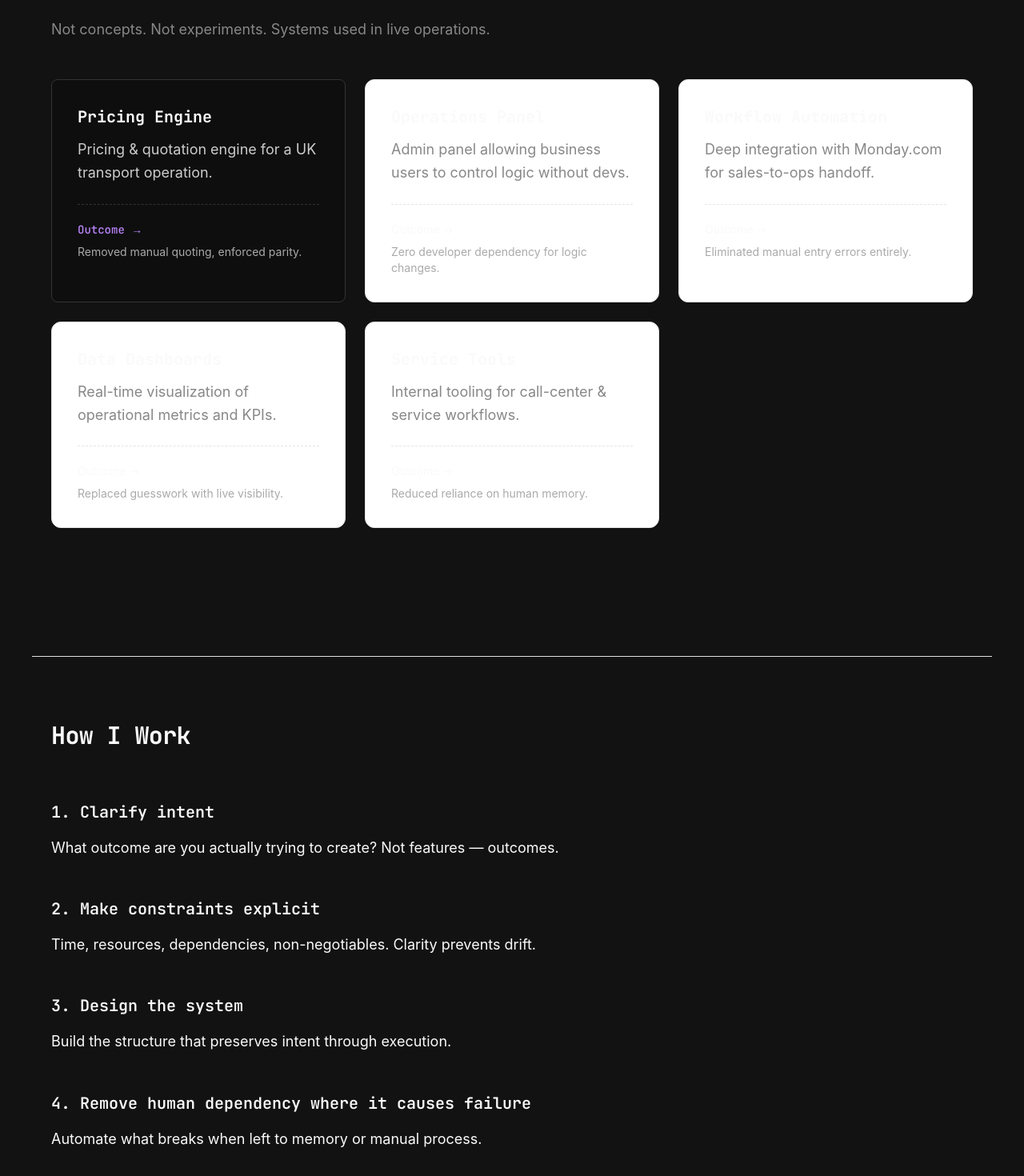
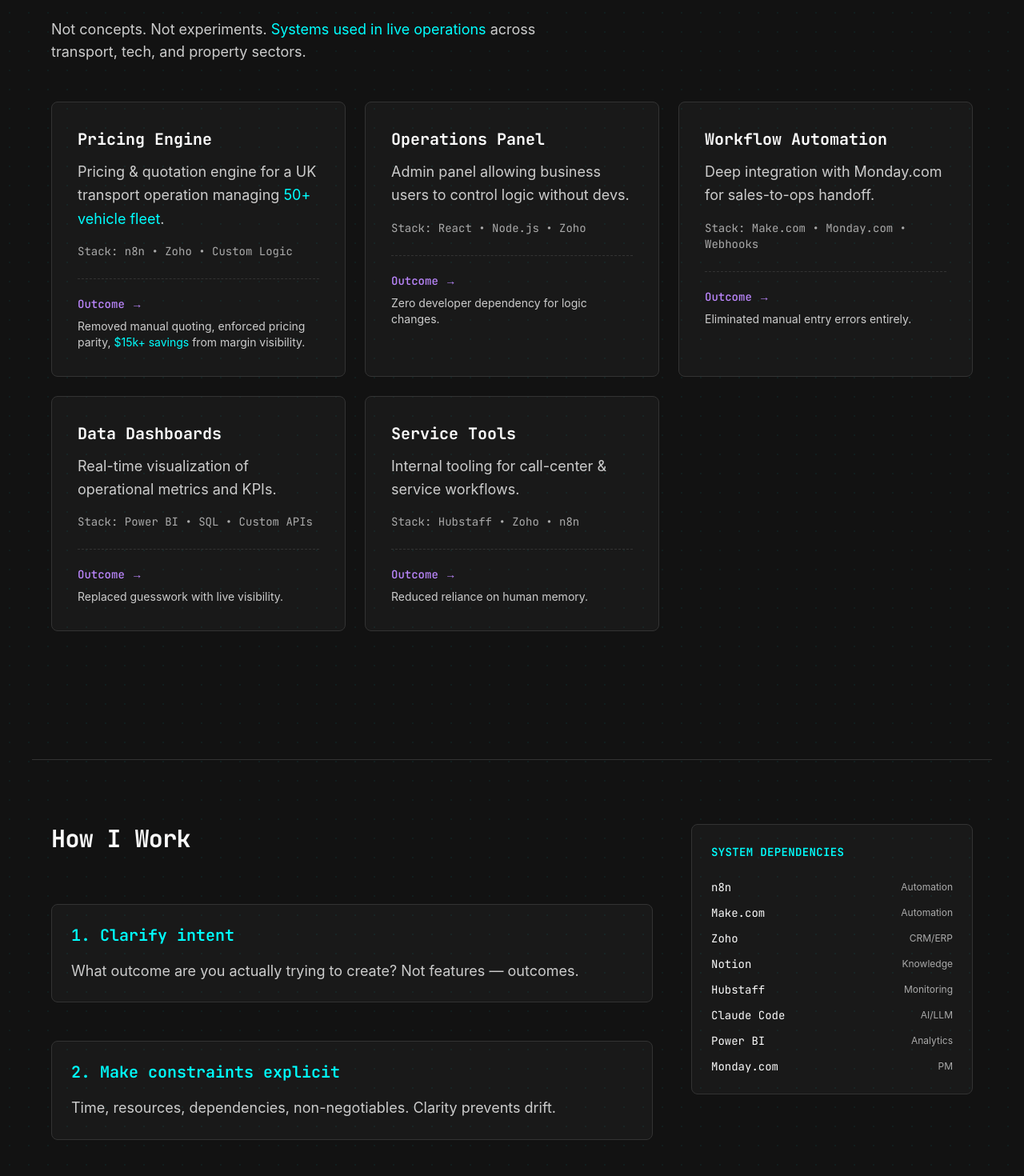
Before and after one commit to ismailchoudhry332-pixel/portfolio-platform, a Next.js app: page / in a window 1280 px wide. Shown: the part 2660-4130 px from the top of the page at 80% size. Built offline with nearby package versions, Linux system fonts and the light colour scheme.

Commit message:
feat: implement bento grid layout, dark cards, dot-matrix bg, tech stack sidebar

```diff
--- a/app/globals.css
+++ b/app/globals.css
@@ -15,6 +15,9 @@
     line-height: 1.6;
     -webkit-font-smoothing: antialiased;
     -moz-osx-font-smoothing: grayscale;
+    /* Dot-matrix background pattern */
+    background-image: radial-gradient(rgba(0, 255, 255, 0.05) 1px, transparent 1px);
+    background-size: 24px 24px;
   }
 
   h1,
@@ -42,9 +45,62 @@
   button {
     font-family: inherit;
   }
+}
 
-  /* Terminal-style container utility */
+@layer components {
+
+  /* Terminal-style border */
   .terminal-border {
     border: 1px solid #333;
   }
+
+  /* Bento Box container - dark glass effect */
+  .bento-box {
+    background: rgba(255, 255, 255, 0.03);
+    border: 1px solid #333;
+    border-radius: 8px;
+    transition: all 0.3s ease;
+  }
+
+  .bento-box:hover {
+    box-shadow: 0 0 20px rgba(0, 255, 255, 0.15);
+    border-color: #444;
+  }
+
+  /* 12-column grid utility */
+  .grid-12 {
+    display: grid;
+    grid-template-columns: repeat(12, 1fr);
+    gap: 1.5rem;
+  }
+
+  /* Typewriter animation */
+  @keyframes typewriter {
+    from {
+      width: 0;
+    }
+
+    to {
+      width: 100%;
+    }
+  }
+
+  @keyframes blink-caret {
+
+    from,
+    to {
+      border-color: transparent;
+    }
+
+    50% {
+      border-color: #00FFFF;
+    }
+  }
+
+  .typewriter {
+    overflow: hidden;
+    white-space: nowrap;
+    border-right: 3px solid #00FFFF;
+    animation: typewriter 3s steps(40, end), blink-caret 0.75s step-end infinite;
+  }
 }
--- a/app/page.tsx
+++ b/app/page.tsx
@@ -1,6 +1,7 @@
 import Link from "next/link";
 import CTA from "@/components/CTA";
 import EmphasisBlock from "@/components/EmphasisBlock";
+import TechStack from "@/components/TechStack";
 
 export default function Home() {
   return (
@@ -74,106 +75,116 @@
       </section>
 
       {/* Systems I've Shipped - 80px margin */}
-      <section className="max-w-[1200px] mx-auto px-6 py-20 mt-20 border-t border-[#E0E0E0]">
+      <section className="max-w-[1200px] mx-auto px-6 py-20 mt-20 border-t border-border">
         <div className="max-w-[1200px]">
-          <h2 className="text-3xl mb-8 font-bold font-serif">Systems I've Shipped</h2>
-          <p className="text-lg mb-12 text-accent max-w-[680px]">
-            Not concepts. Not experiments. Systems used in live operations.
+          <h2 className="text-3xl mb-8 font-bold">Systems I've Shipped</h2>
+          <p className="text-lg mb-12 text-foreground-muted max-w-[680px]">
+            Not concepts. Not experiments. <span className="text-accent-cyan">Systems used in live operations</span> across transport, tech, and property sectors.
           </p>
 
           <div className="grid grid-cols-1 md:grid-cols-2 lg:grid-cols-3 gap-6">
-            {/* Card 1 */}
-            <div className="group p-8 terminal-border rounded-lg bg-black/20 hover:bg-black/40 hover:-translate-y-1 transition-all duration-300">
+            {/* Card 1 - Pricing Engine */}
+            <div className="group p-8 bento-box hover:-translate-y-1 transition-all duration-300">
               <h3 className="text-xl font-bold mb-3 group-hover:text-accent-cyan transition-colors font-mono">Pricing Engine</h3>
-              <p className="text-foreground-muted mb-6 leading-relaxed">
-                Pricing & quotation engine for a UK transport operation.
+              <p className="text-foreground-muted mb-4 leading-relaxed">
+                Pricing & quotation engine for a UK transport operation managing <span className="text-accent-cyan">50+ vehicle fleet</span>.
               </p>
+              <p className="text-sm text-accent-light mb-6 font-mono">Stack: n8n • Zoho • Custom Logic</p>
               <div className="pt-4 border-t border-dashed border-border">
                 <span className="text-sm font-medium text-accent-purple font-mono">Outcome →</span>
-                <p className="text-sm mt-1 text-accent-light">Removed manual quoting, enforced parity.</p>
+                <p className="text-sm mt-1 text-foreground-muted">Removed manual quoting, enforced pricing parity, <span className="text-accent-cyan">$15k+ savings</span> from margin visibility.</p>
               </div>
             </div>
 
-            {/* Card 2 */}
-            <div className="group p-8 rounded-xl border border-[#E5E5E5] bg-white hover:shadow-lg hover:-translate-y-1 transition-all duration-300">
-              <h3 className="text-xl font-bold mb-3 group-hover:text-signal transition-colors">Operations Panel</h3>
-              <p className="text-accent mb-6 leading-relaxed">
+            {/* Card 2 - Operations Panel */}
+            <div className="group p-8 bento-box hover:-translate-y-1 transition-all duration-300">
+              <h3 className="text-xl font-bold mb-3 group-hover:text-accent-cyan transition-colors font-mono">Operations Panel</h3>
+              <p className="text-foreground-muted mb-4 leading-relaxed">
                 Admin panel allowing business users to control logic without devs.
               </p>
-              <div className="pt-4 border-t border-dashed border-[#E5E5E5]">
-                <span className="text-sm font-medium text-signal">Outcome →</span>
-                <p className="text-sm mt-1 text-accent-light">Zero developer dependency for logic changes.</p>
+              <p className="text-sm text-accent-light mb-6 font-mono">Stack: React • Node.js • Zoho</p>
+              <div className="pt-4 border-t border-dashed border-border">
+                <span className="text-sm font-medium text-accent-purple font-mono">Outcome →</span>
+                <p className="text-sm mt-1 text-foreground-muted">Zero developer dependency for logic changes.</p>
               </div>
             </div>
 
-            {/* Card 3 */}
-            <div className="group p-8 rounded-xl border border-[#E5E5E5] bg-white hover:shadow-lg hover:-translate-y-1 transition-all duration-300">
-              <h3 className="text-xl font-bold mb-3 group-hover:text-signal transition-colors">Workflow Automation</h3>
-              <p className="text-accent mb-6 leading-relaxed">
+            {/* Card 3 - Workflow Automation */}
+            <div className="group p-8 bento-box hover:-translate-y-1 transition-all duration-300">
+              <h3 className="text-xl font-bold mb-3 group-hover:text-accent-cyan transition-colors font-mono">Workflow Automation</h3>
+              <p className="text-foreground-muted mb-4 leading-relaxed">
                 Deep integration with Monday.com for sales-to-ops handoff.
               </p>
-              <div className="pt-4 border-t border-dashed border-[#E5E5E5]">
-                <span className="text-sm font-medium text-signal">Outcome →</span>
-                <p className="text-sm mt-1 text-accent-light">Eliminated manual entry errors entirely.</p>
+              <p className="text-sm text-accent-light mb-6 font-mono">Stack: Make.com • Monday.com • Webhooks</p>
+              <div className="pt-4 border-t border-dashed border-border">
+                <span className="text-sm font-medium text-accent-purple font-mono">Outcome →</span>
+                <p className="text-sm mt-1 text-foreground-muted">Eliminated manual entry errors entirely.</p>
               </div>
             </div>
 
-            {/* Card 4 */}
-            <div className="group p-8 rounded-xl border border-[#E5E5E5] bg-white hover:shadow-lg hover:-translate-y-1 transition-all duration-300">
-              <h3 className="text-xl font-bold mb-3 group-hover:text-signal transition-colors">Data Dashboards</h3>
-              <p className="text-accent mb-6 leading-relaxed">
+            {/* Card 4 - Data Dashboards */}
+            <div className="group p-8 bento-box hover:-translate-y-1 transition-all duration-300">
+              <h3 className="text-xl font-bold mb-3 group-hover:text-accent-cyan transition-colors font-mono">Data Dashboards</h3>
+              <p className="text-foreground-muted mb-4 leading-relaxed">
                 Real-time visualization of operational metrics and KPIs.
               </p>
-              <div className="pt-4 border-t border-dashed border-[#E5E5E5]">
-                <span className="text-sm font-medium text-signal">Outcome →</span>
-                <p className="text-sm mt-1 text-accent-light">Replaced guesswork with live visibility.</p>
+              <p className="text-sm text-accent-light mb-6 font-mono">Stack: Power BI • SQL • Custom APIs</p>
+              <div className="pt-4 border-t border-dashed border-border">
+                <span className="text-sm font-medium text-accent-purple font-mono">Outcome →</span>
+                <p className="text-sm mt-1 text-foreground-muted">Replaced guesswork with live visibility.</p>
               </div>
             </div>
 
-            {/* Card 5 */}
-            <div className="group p-8 rounded-xl border border-[#E5E5E5] bg-white hover:shadow-lg hover:-translate-y-1 transition-all duration-300 md:col-span-2 lg:col-span-1">
-              <h3 className="text-xl font-bold mb-3 group-hover:text-signal transition-colors">Service Tools</h3>
-              <p className="text-accent mb-6 leading-relaxed">
+            {/* Card 5 - Service Tools */}
+            <div className="group p-8 bento-box hover:-translate-y-1 transition-all duration-300 md:col-span-2 lg:col-span-1">
+              <h3 className="text-xl font-bold mb-3 group-hover:text-accent-cyan transition-colors font-mono">Service Tools</h3>
+              <p className="text-foreground-muted mb-4 leading-relaxed">
                 Internal tooling for call-center & service workflows.
               </p>
-              <div className="pt-4 border-t border-dashed border-[#E5E5E5]">
-                <span className="text-sm font-medium text-signal">Outcome →</span>
-                <p className="text-sm mt-1 text-accent-light">Reduced reliance on human memory.</p>
+              <p className="text-sm text-accent-light mb-6 font-mono">Stack: Hubstaff • Zoho • n8n</p>
+              <div className="pt-4 border-t border-dashed border-border">
+                <span className="text-sm font-medium text-accent-purple font-mono">Outcome →</span>
+                <p className="text-sm mt-1 text-foreground-muted">Reduced reliance on human memory.</p>
               </div>
             </div>
           </div>
         </div>
       </section>
 
-      {/* How I Work - 80px margin */}
-      <section className="max-w-[1200px] mx-auto px-6 py-20 mt-20 border-t border-[#E0E0E0]">
-        <div className="max-w-[680px]">
+      {/* How I Work - with Tech Stack Sidebar */}
+      <section className="max-w-[1200px] mx-auto px-6 py-20 mt-20 border-t border-border">
+        <div className="grid grid-cols-1 lg:grid-cols-12 gap-12">
+          <div className="lg:col-span-8">
             <h2 className="text-3xl mb-16">How I Work</h2>
             <div className="space-y-12">
-            <div>
-              <h3 className="text-xl mb-4">1. Clarify intent</h3>
-              <p className="text-lg leading-relaxed">
+              <div className="bento-box p-6">
+                <h3 className="text-xl mb-4 font-mono text-accent-cyan">1. Clarify intent</h3>
+                <p className="text-lg leading-relaxed text-foreground-muted">
                   What outcome are you actually trying to create? Not features — outcomes.
                 </p>
               </div>
-            <div>
-              <h3 className="text-xl mb-4">2. Make constraints explicit</h3>
-              <p className="text-lg leading-relaxed">
+              <div className="bento-box p-6">
+                <h3 className="text-xl mb-4 font-mono text-accent-cyan">2. Make constraints explicit</h3>
+                <p className="text-lg leading-relaxed text-foreground-muted">
                   Time, resources, dependencies, non-negotiables. Clarity prevents drift.
                 </p>
               </div>
-            <div>
-              <h3 className="text-xl mb-4">3. Design the system</h3>
-              <p className="text-lg leading-relaxed">
+              <div className="bento-box p-6">
+                <h3 className="text-xl mb-4 font-mono text-accent-cyan">3. Design the system</h3>
+                <p className="text-lg leading-relaxed text-foreground-muted">
                   Build the structure that preserves intent through execution.
                 </p>
               </div>
-            <div>
-              <h3 className="text-xl mb-4">4. Remove human dependency where it causes failure</h3>
-              <p className="text-lg leading-relaxed">
+              <div className="bento-box p-6">
+                <h3 className="text-xl mb-4 font-mono text-accent-cyan">4. Remove human dependency</h3>
+                <p className="text-lg leading-relaxed text-foreground-muted">
                   Automate what breaks when left to memory or manual process.
                 </p>
               </div>
+            </div>
+          </div>
+          <div className="lg:col-span-4">
+            <TechStack />
           </div>
         </div>
       </section>
--- /dev/null
+++ b/components/TechStack.tsx
@@ -0,0 +1,32 @@
+interface TechStackProps {
+    className?: string;
+}
+
+const tools = [
+    { name: "n8n", category: "Automation" },
+    { name: "Make.com", category: "Automation" },
+    { name: "Zoho", category: "CRM/ERP" },
+    { name: "Notion", category: "Knowledge" },
+    { name: "Hubstaff", category: "Monitoring" },
+    { name: "Claude Code", category: "AI/LLM" },
+    { name: "Power BI", category: "Analytics" },
+    { name: "Monday.com", category: "PM" },
+];
+
+export default function TechStack({ className = "" }: TechStackProps) {
+    return (
+        <div className={`bento-box p-6 ${className}`}>
+            <h3 className="text-sm uppercase tracking-wide text-accent-cyan mb-6 font-mono">
+                System Dependencies
+            </h3>
+            <ul className="space-y-3">
+                {tools.map((tool) => (
+                    <li key={tool.name} className="flex items-center justify-between text-sm">
+                        <span className="text-foreground font-mono">{tool.name}</span>
+                        <span className="text-accent-light text-xs">{tool.category}</span>
+                    </li>
+                ))}
+            </ul>
+        </div>
+    );
+}
```
Also changed, not shown: components/TypewriterText.tsx (added, +36 -0 lines). Lines whose indentation alone changed are shown as unchanged.
